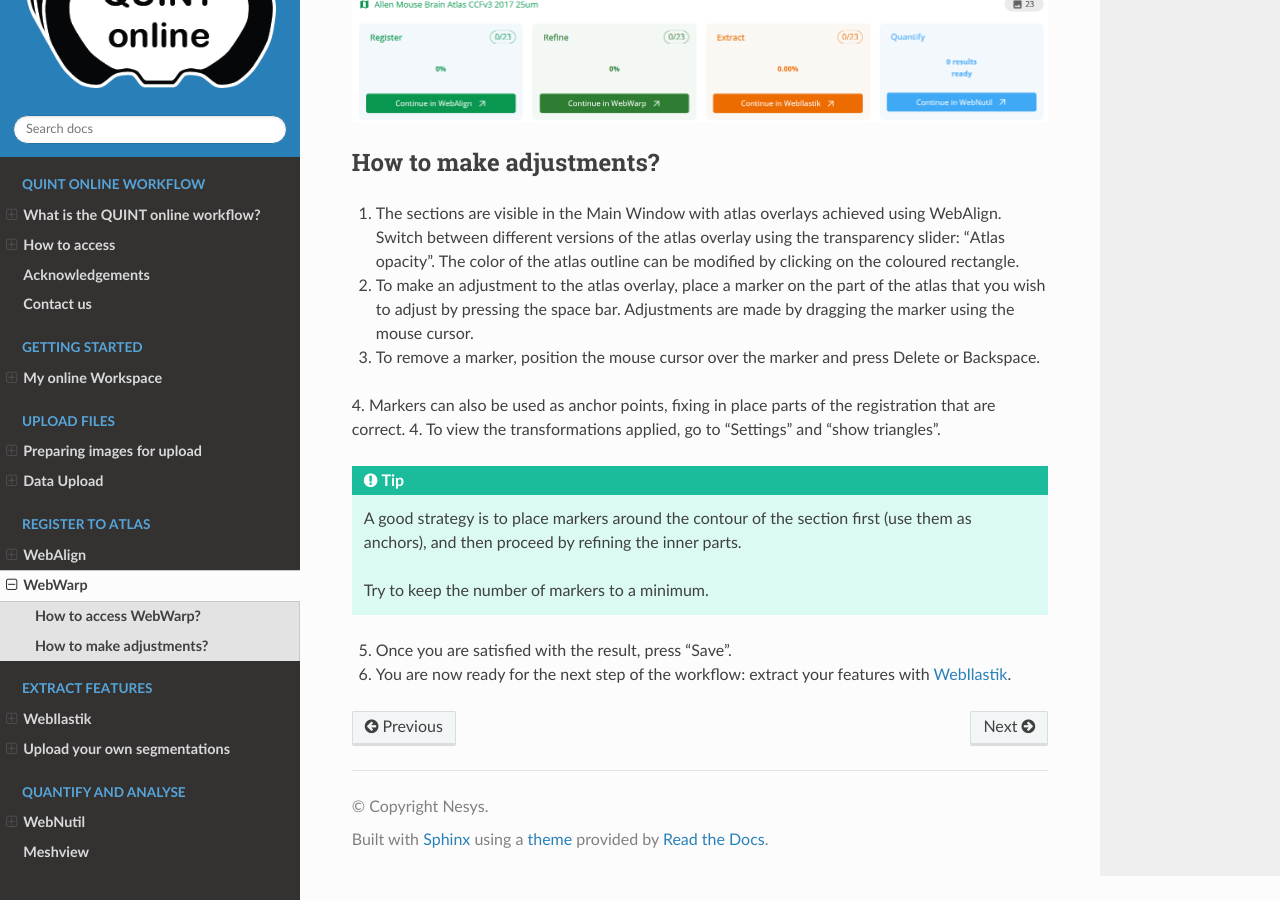
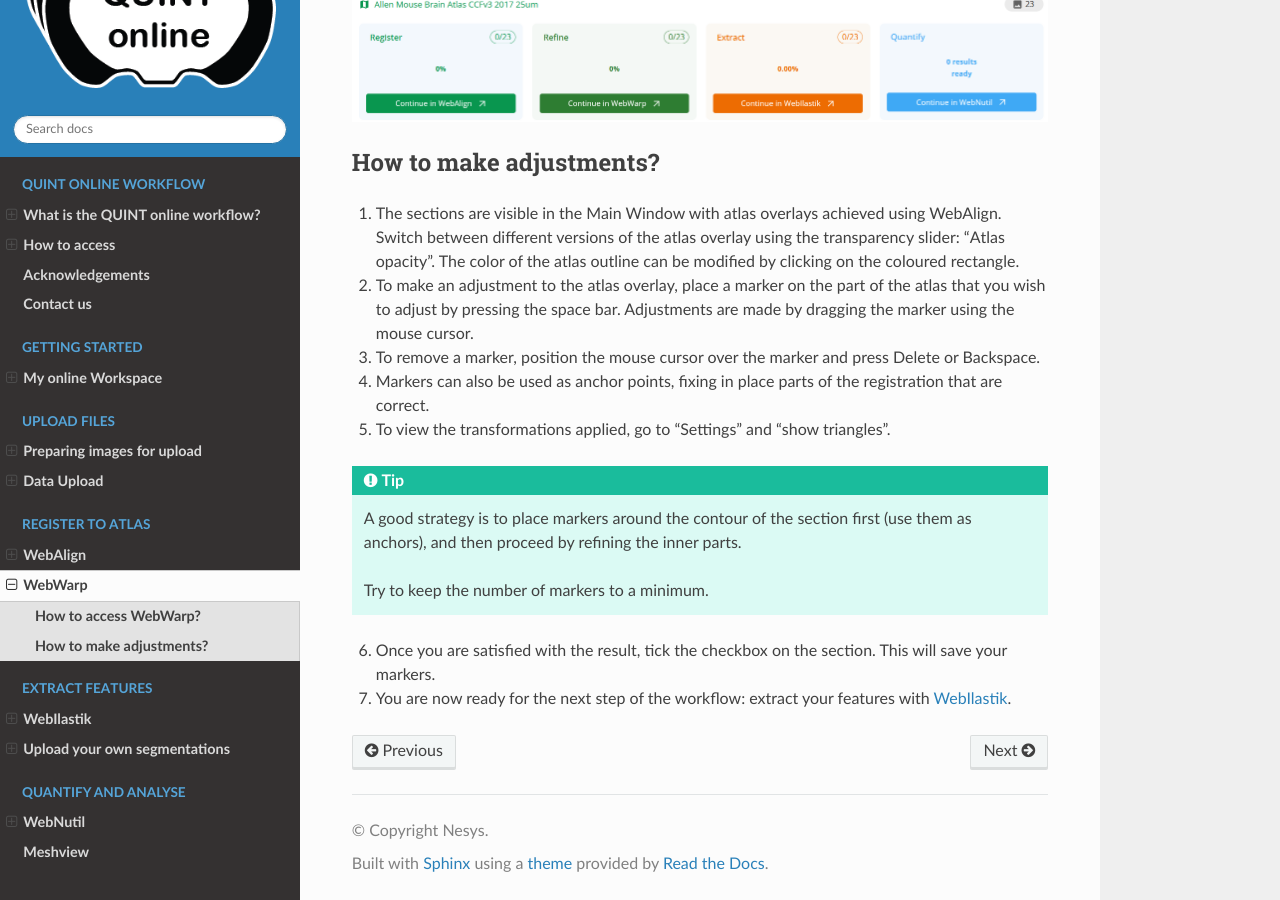
Before and after one commit to Neural-Systems-at-UIO/QUINT_webtools, a Sphinx documentation site: the page built from docs/WebWarp.rst, in a window 1280 px wide and 900 px high, scrolled down 836 px. Built offline with Sphinx 7.4.7 and the Read the Docs theme 3.1.0, drawn with Linux system fonts in a browser that asks for light colours.

Commit message:
Update WebWarp.rst

```diff
--- a/docs/WebWarp.rst
+++ b/docs/WebWarp.rst
@@ -21,13 +21,13 @@
 2. To make an adjustment to the atlas overlay, place a marker on the part of the atlas that you wish to adjust by pressing the space bar. Adjustments are made by dragging the marker using the mouse cursor.
 3. To remove a marker, position the mouse cursor over the marker and press Delete or Backspace.
 4. Markers can also be used as anchor points, fixing in place parts of the registration that are correct.
-4. To view the transformations applied, go to “Settings” and “show triangles”.
+5. To view the transformations applied, go to “Settings” and “show triangles”.
 
 .. tip::
  A good strategy is to place markers around the contour of the section first (use them as anchors), and then proceed by refining the inner parts.
 
  Try to keep the number of markers to a minimum.
 
-5. Once you are satisfied with the result, press "Save".
+6. Once you are satisfied with the result, tick the checkbox on the section. This will save your markers.
 
-6. You are now ready for the next step of the workflow: extract your features with `WebIlastik <https://quint-webtools.readthedocs.io/en/latest/WebIlastik.html>`_.
+7. You are now ready for the next step of the workflow: extract your features with `WebIlastik <https://quint-webtools.readthedocs.io/en/latest/WebIlastik.html>`_.
```
